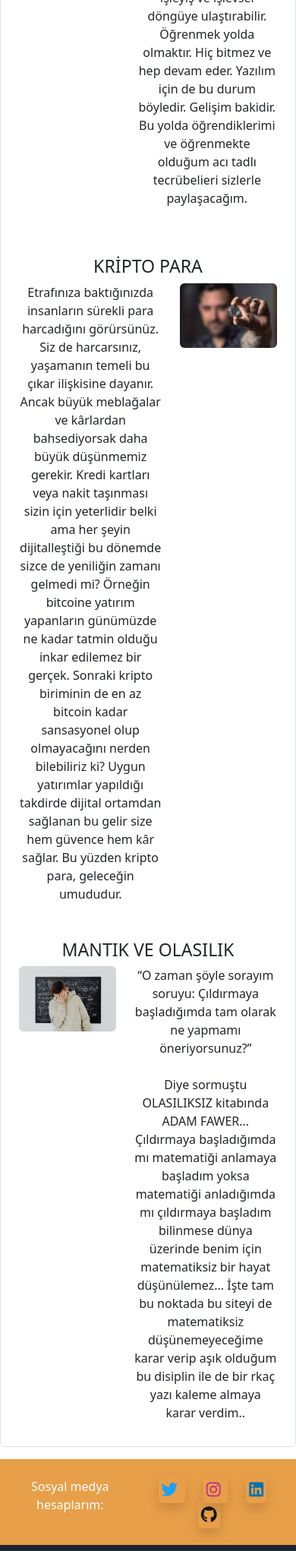
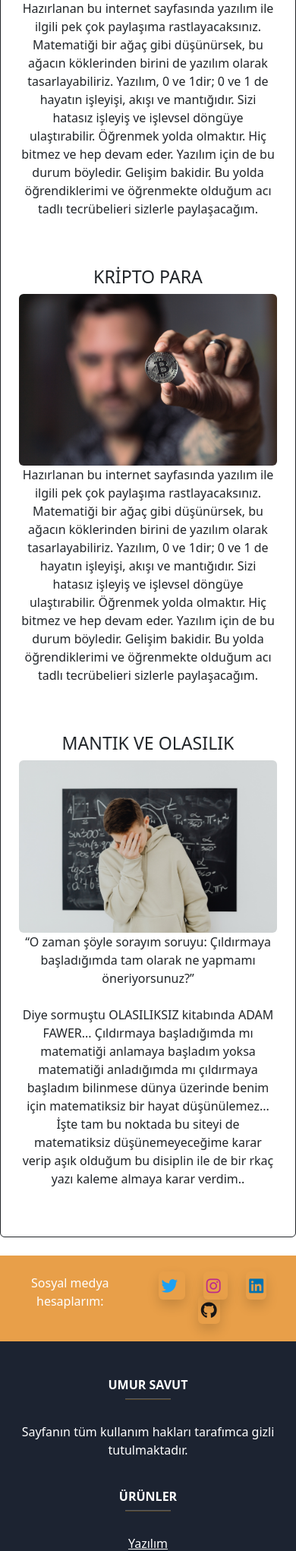
Before and after one commit to umursvt/myblogapp, a Django app: page / in a window 390 px wide. Shown: the part 2068-4110 px from the top of the page at 76% size. Run offline with Django 4.2, Linux system fonts and the light colour scheme; data comes from the database, SQL or seed files in the repository; both versions use the stored data as it was after the commit; some libraries are stand-ins or nearby versions.

Commit message:
responsive

```diff
--- a/blog/templates/blog/iletisim.html
+++ b/blog/templates/blog/iletisim.html
@@ -40,6 +40,6 @@
 
     {% include 'özelders/footer_in.html' %}
 
-
+    <script src="https://cdn.jsdelivr.net/npm/bootstrap@5.2.2/dist/js/bootstrap.bundle.min.js" integrity="sha384-OERcA2EqjJCMA+/3y+gxIOqMEjwtxJY7qPCqsdltbNJuaOe923+mo//f6V8Qbsw3" crossorigin="anonymous"></script>
 </body>
 </html>
--- a/blog/views.py
+++ b/blog/views.py
@@ -8,7 +8,7 @@ from django.contrib import messages
 # Create your views here.
 
 def kripto(request):
-    kripto=Kripto.objects.all()
+    kripto=Kripto.objects.all().order_by('-id')
     for i in kripto:
         print(i.baslik, i.resim)
 
--- a/proje/urls.py
+++ b/proje/urls.py
@@ -8,7 +8,7 @@ from özelders.views import *
 
 urlpatterns = [
     re_path(r'^media/(?P<path>.*)$', serve,{'document_root':settings.MEDIA_ROOT}),
-    re_path(r'^static/(?P<path>.*)$', serve,{'document_root':settings.MEDIA_ROOT}),
+    re_path(r'^static/(?P<path>.*)$', serve,{'document_root':settings.STATIC_ROOT}),
     path('admin/', admin.site.urls),
     path('',include('özelders.urls')),
     path('user/',include('user.urls')),
--- a/özelders/static/özelders/css/style.css
+++ b/özelders/static/özelders/css/style.css
@@ -5,14 +5,12 @@ body, html {
 }
 
 .hero-image {
-    background-image: linear-gradient(rgba(0, 0, 0, 0.75), rgba(0, 0, 0, 0.9)), url("../img/hero.jpeg");
+  background-image: linear-gradient(rgba(0, 0, 0, 0.5), rgba(0, 0, 0, 0.5)), url("../img/hero.jpeg");
   height: 100%;
   background-position: center;
   background-repeat: no-repeat;
   background-size: cover;
   position: relative;
-    z-index: -5;
-
 }
 
 .hero-text {
@@ -21,7 +19,7 @@ body, html {
   top: 50%;
   left: 50%;
   transform: translate(-50%, -50%);
-    color: orange;
+  color: white;
 }
 
 .hero-text button {
@@ -33,12 +31,9 @@ body, html {
   background-color: #ddd;
   text-align: center;
   cursor: pointer;
-    border-radius: 10px;
 }
 
 .hero-text button:hover {
-    background-color: rgb(210, 148, 48);
+  background-color: #555;
   color: white;
-
-
 }
--- a/özelders/templates/özelders/icerik.html
+++ b/özelders/templates/özelders/icerik.html
@@ -9,7 +9,7 @@
   <meta name="viewport" content="width=device-width, initial-scale=1.0">
   <script src="https://kit.fontawesome.com/6817205a99.js" crossorigin="anonymous"></script>
 
-  <title>Document</title>
+  <title>MAIN</title>
 </head>
 <body>
   <div class="container main  ">
--- a/özelders/templates/özelders/icerik_giris_yok.html
+++ b/özelders/templates/özelders/icerik_giris_yok.html
@@ -15,18 +15,16 @@
 </head>
 <body>
 
-    <div class="hero-image ">
+    <div class="hero-image">
         <div class="hero-text">
-          <h1 style="font-size:50px">Ben, Umur SAVUT</h1>
-          <p>Full Stack Developer</p>
-
+          <h1 style="font-size:50px">Ben Umur Savut</h1>
+          <p>Full Stack Dev</p>
+          <button>Bana Ulaş</button>
         </div>
       </div>
-      <div class="container border my-3 py-3 rounded ">
 
-        <div class="div">
-        <h1 class=" text-center fw-bold " >Bildiğim Yazılım Dilleri</h1>
-    </div>
+    <div class="container  border rounded border-dark mb-4  mt-5 py-5">
+        <h1 class=" text-center fw-bold pt-4" >Bildiğim Yazılım Dilleri</h1>
         <div class="python">
             <h3>Python:</h3>
             <div class="progress mb-3 ">
@@ -47,6 +45,7 @@
                 <div class="progress-bar progress-bar-striped bg-danger" role="progressbar" aria-label="Default striped example" style="width: 95%" aria-valuenow="10" aria-valuemin="0" aria-valuemax="100"></div>
             </div>
         </div>
+
         <div class="python">
             <h3>Java Script:</h3>
             <div class="progress mb-3 ">
@@ -63,15 +62,9 @@
                 <div class="progress-bar progress-bar-striped bg-danger" role="progressbar" aria-label="Default striped example" style="width: 45%" aria-valuenow="10" aria-valuemin="0" aria-valuemax="100"></div>
             </div>
         </div>
-        <div class="python">
-            <h3>Flutter:</h3>
-            <div class="progress mb-3 ">
-                <div class="progress-bar progress-bar-striped bg-success" role="progressbar" aria-label="Default striped example" style="width: 45%" aria-valuenow="10" aria-valuemin="0" aria-valuemax="100"></div>
-            </div>
-        </div>
 
         <div class="python">
-            <h3>Html & Css:</h3>
+            <h3>Html & Css</h3>
             <div class="progress mb-3 ">
                 <div class="progress-bar progress-bar-striped bg-warning" role="progressbar" aria-label="Default striped example" style="width: 100%" aria-valuenow="10" aria-valuemin="0" aria-valuemax="100"></div>
             </div>
@@ -84,14 +77,20 @@
         </div>
 
 
-        <div class="container mt-5">
+
+
+
+
+
+
+        <div class="container mt-5 ">
             <h3 class=" text-center " >YAZILIM VE GELİŞİM</h3>
             <div class="row">
-                <div class="col-5">
+                <div class="col-lg-12 col-xl-6">
                     <img src="{% static 'özelders/img/yazılım.jpg' %}" class="img-fluid rounded " alt="">
                 </div>
-                <div class="col-7">
-                    <p class="text-center ms-1" >
+                <div class="col-lg-12 col-xl-6">
+                    <p class="text-center    pt-sm-5 pt-md-5 pt-lg-5" >
                         Hazırlanan bu internet sayfasında yazılım ile ilgili pek çok paylaşıma rastlayacaksınız. Matematiği bir ağaç gibi düşünürsek, bu ağacın köklerinden birini de yazılım olarak tasarlayabiliriz. Yazılım, 0 ve 1dir; 0 ve 1 de hayatın işleyişi, akışı ve mantığıdır. Sizi hatasız işleyiş ve işlevsel döngüye ulaştırabilir.
 
                         Öğrenmek yolda olmaktır. Hiç bitmez ve hep devam eder. Yazılım için de bu durum böyledir. Gelişim bakidir. Bu yolda öğrendiklerimi
@@ -100,30 +99,33 @@
                 </div>
             </div>
         </div>
+
         <div class="container mt-5">
             <h3 class=" text-center " >KRİPTO PARA</h3>
             <div class="row">
-                <div class="col-7">
-                    <p class="text-center m-auto " >
-                        Etrafınıza baktığınızda insanların sürekli para harcadığını görürsünüz. Siz de harcarsınız, yaşamanın temeli bu çıkar ilişkisine dayanır.
-                         Ancak büyük meblağalar ve kârlardan bahsediyorsak daha büyük düşünmemiz gerekir. Kredi kartları veya nakit taşınması sizin için yeterlidir belki ama her şeyin dijitalleştiği bu dönemde sizce de yeniliğin zamanı gelmedi mi? Örneğin bitcoine yatırım yapanların günümüzde ne kadar tatmin olduğu inkar edilemez bir gerçek. Sonraki kripto biriminin de en az bitcoin kadar sansasyonel olup olmayacağını nerden bilebiliriz ki? Uygun yatırımlar
-                         yapıldığı takdirde dijital ortamdan sağlanan bu gelir size hem güvence hem kâr sağlar. Bu yüzden kripto para, geleceğin umududur.
+                <div class="col-lg-12 col-xl-6">
+                    <img src="{% static 'özelders/img/kripto1.jpg' %}" class="img-fluid rounded " alt="">
+                </div>
+                <div class="col-lg-12 col-xl-6">
+                    <p class="text-center    pt-sm-5 pt-md-5 pt-lg-5" >
+                        Hazırlanan bu internet sayfasında yazılım ile ilgili pek çok paylaşıma rastlayacaksınız. Matematiği bir ağaç gibi düşünürsek, bu ağacın köklerinden birini de yazılım olarak tasarlayabiliriz. Yazılım, 0 ve 1dir; 0 ve 1 de hayatın işleyişi, akışı ve mantığıdır. Sizi hatasız işleyiş ve işlevsel döngüye ulaştırabilir.
+
+                        Öğrenmek yolda olmaktır. Hiç bitmez ve hep devam eder. Yazılım için de bu durum böyledir. Gelişim bakidir. Bu yolda öğrendiklerimi
+                        ve öğrenmekte olduğum acı tadlı tecrübelieri sizlerle paylaşacağım.
                     </p>
-                </div>
-                <div class="col-5 ">
-                    <img src="{% static 'özelders/img/kripto1.jpg' %}" class="img-fluid rounded " alt="">
                 </div>
             </div>
         </div>
 
 
-        <div class="container mt-5">
+
+        <div class="container mt-5  ">
             <h3 class=" text-center " >MANTIK VE OLASILIK</h3>
             <div class="row">
-                <div class="col-5">
+                <div class="col-lg-12 col-xl-6">
                     <img src="{% static 'özelders/img/matematik.jpg' %}" class="img-fluid rounded " alt="">
                 </div>
-                <div class="col-7">
+                <div class="col-lg-12 col-xl-6">
                     <p class="text-center" >
                         “O zaman şöyle sorayım soruyu: Çıldırmaya başladığımda tam olarak ne yapmamı öneriyorsunuz?”
                         <br><br>
@@ -135,5 +137,6 @@
             </div>
         </div>
         </div>
+    </div>
  </body>
  </head>
--- a/özelders/templates/özelders/navbar.html
+++ b/özelders/templates/özelders/navbar.html
@@ -3,7 +3,7 @@
 <nav class="navbar navbar-expand-lg navbar-dark bg-dark   ">
     <div class="container-fluid">
       <a class="navbar-brand fs-2 fst-italic text-warning" href="{% url 'home' %}">
-        LOGO
+        <img src="{% static 'özelders/img/deneme.png' %}" alt="">
       </a>
       <button class="navbar-toggler" type="button" data-bs-toggle="collapse" data-bs-target="#navbarSupportedContent" aria-controls="navbarSupportedContent" aria-expanded="false" aria-label="Toggle navigation">
         <span class="navbar-toggler-icon"></span>
@@ -38,11 +38,11 @@
       <button class=" border-warning bg-dark text-white rounded">Çıkış</button>
   </a>
 </li>
-</div>
 
 {% else %}
 <div class="collapse navbar-collapse" id="navbarSupportedContent">
   <ul class="navbar-nav me-auto mb-2 mb-lg-0">
+
     <li class="nav-item   mt-2 me-3">
       <a href="{% url 'register' %}">
     <button class=" border-warning bg-dark text-white rounded " >Üye ol</button>
```
Also changed, not shown: blog/templates/blog/kripto.html (+5 -4 lines), blog/templates/blog/kripto_detay.html (+5 -2 lines), blog/templates/blog/matematik.html (+4 -4 lines), blog/templates/blog/matematik_detay.html (+5 -4 lines), blog/templates/blog/yazilim.html (+4 -3 lines), blog/templates/blog/yazilim_detay.html (+4 -3 lines), proje/settings.py (+14 -15 lines), db.sqlite3, özelders/static/özelders/img/deneme.png (added), 3 other files. Lines whose indentation alone changed are shown as unchanged.
